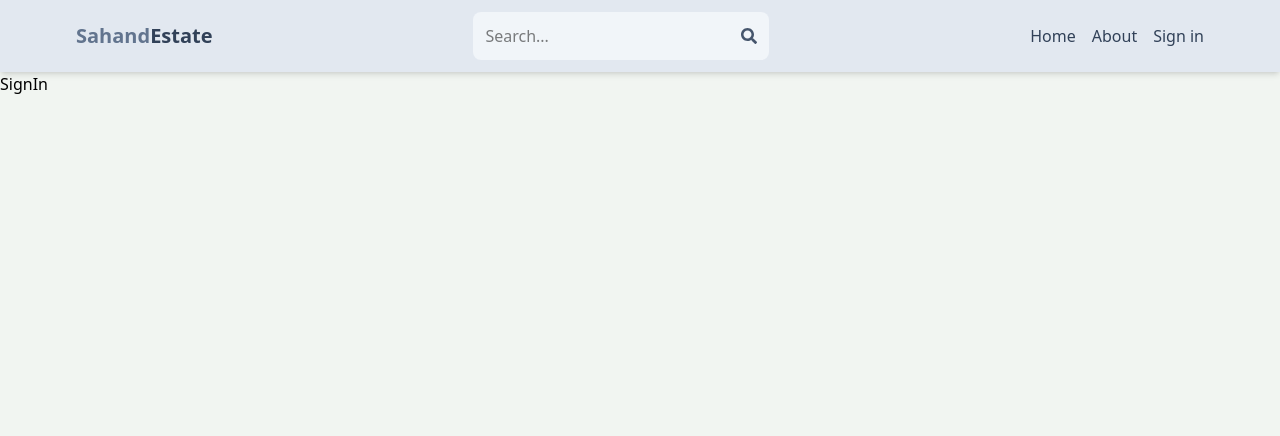
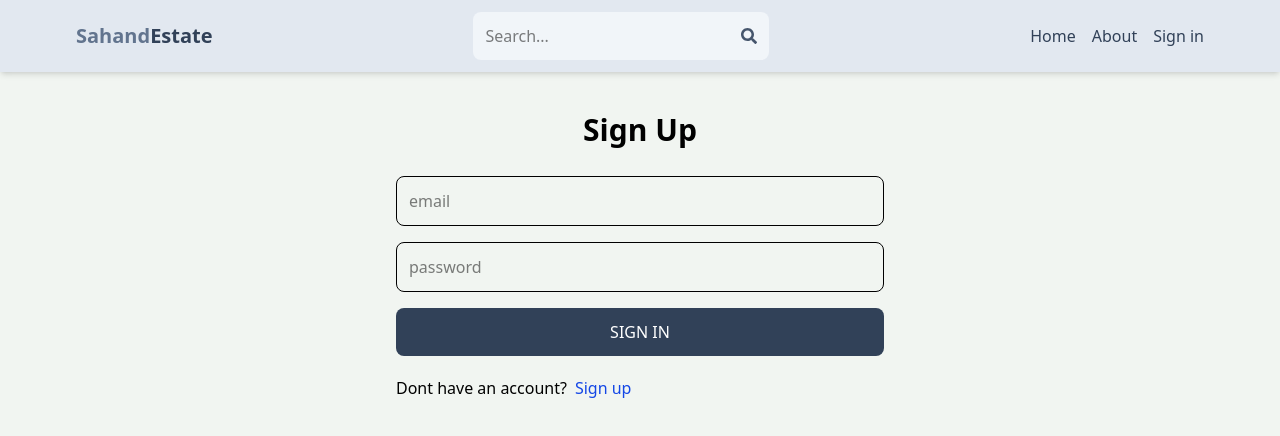
Before and after one commit to AyeshaTariq21/mern-estate, a React (Vite) app in the folder client/: page /sign-in in a window 1280 px wide. Shown: the top 436 px of the page. Built offline with nearby package versions, Linux system fonts and the light colour scheme.

Commit message:
complete sign in page functionality

```diff
--- a/client/src/pages/SignIn.jsx
+++ b/client/src/pages/SignIn.jsx
@@ -1,9 +1,76 @@
-import React from 'react'
+import { useState } from 'react';
+import { Link, useNavigate } from 'react-router-dom';
 
-function SignIn() {
+export default function SignIn() {
+  const [formData, setFormData] = useState({});
+  const [error, setError] = useState(null);
+  const [loading, setLoading] = useState(false);
+  const navigate = useNavigate();
+  const handleChange = (e) => {
+    setFormData({
+      ...formData,
+      [e.target.id]: e.target.value,
+    });
+  };
+  const handleSubmit = async (e) => {
+    e.preventDefault();
+    try {
+      setLoading(true);
+      const res = await fetch('/api/auth/signin', {
+        method: 'POST',
+        headers: {
+          'Content-Type': 'application/json',
+        },
+        body: JSON.stringify(formData),
+      });
+      const data = await res.json();
+      console.log(data);
+      if (data.success === false) {
+        setLoading(false);
+        setError(data.message);
+        return;
+      }
+      setLoading(false);
+      setError(null);
+      navigate('/');
+    } catch (error) {
+      setLoading(false);
+      setError(error.message);
+    }
+  };
   return (
-    <div>SignIn</div>
-  )
+    <div className='p-3 max-w-lg mx-auto'>
+      <h1 className='text-3xl text-center font-semibold my-7'>Sign Up</h1>
+      <form onSubmit={handleSubmit} className='flex flex-col gap-4'>
+        <input
+          type='email'
+          placeholder='email'
+          className='border p-3 rounded-lg'
+          id='email'
+          onChange={handleChange}
+        />
+        <input
+          type='password'
+          placeholder='password'
+          className='border p-3 rounded-lg'
+          id='password'
+          onChange={handleChange}
+        />
+
+        <button
+          disabled={loading}
+          className='bg-slate-700 text-white p-3 rounded-lg uppercase hover:opacity-95 disabled:opacity-80'
+        >
+          {loading ? 'Loading...' : 'Sign In'}
+        </button>
+      </form>
+      <div className='flex gap-2 mt-5'>
+        <p>Dont have an account?</p>
+        <Link to={'/sign-up'}>
+          <span className='text-blue-700'>Sign up</span>
+        </Link>
+      </div>
+      {error && <p className='text-red-500 mt-5'>{error}</p>}
+    </div>
+  );
 }
-
-export default SignIn
```
